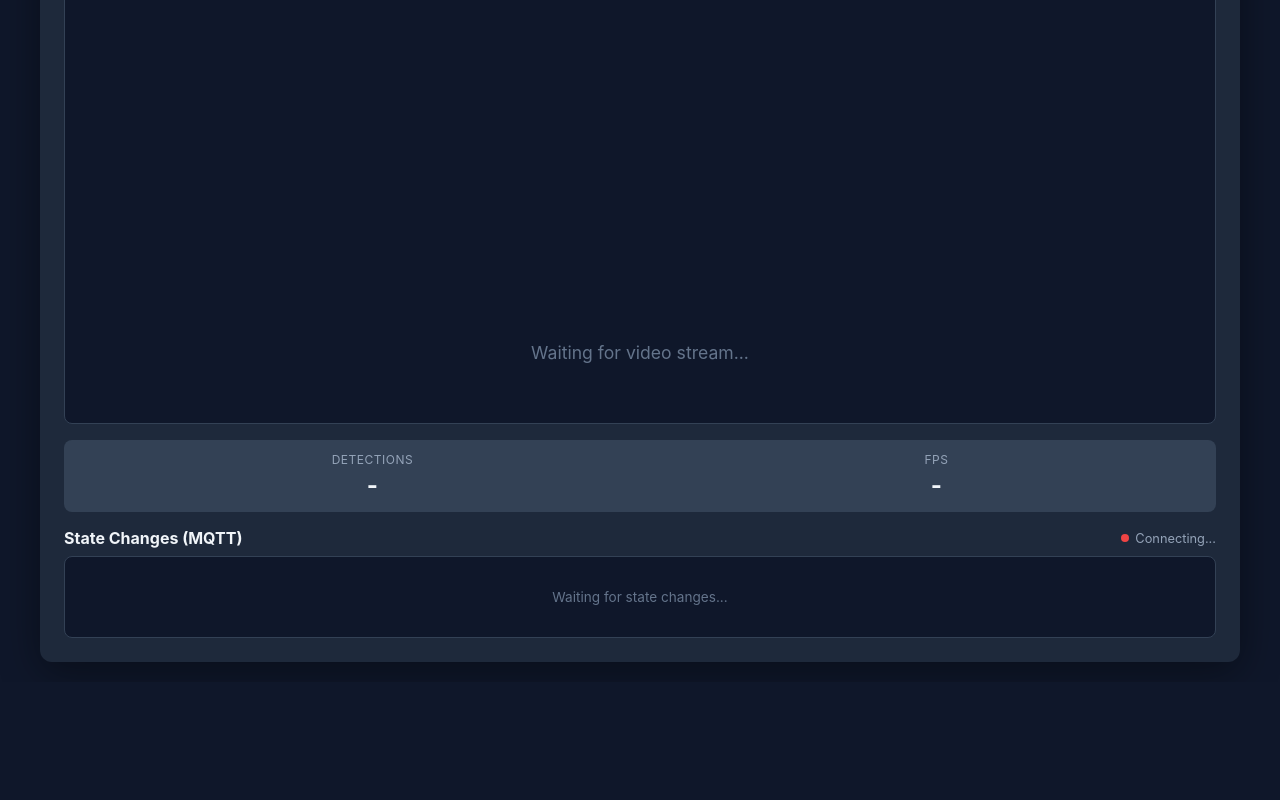
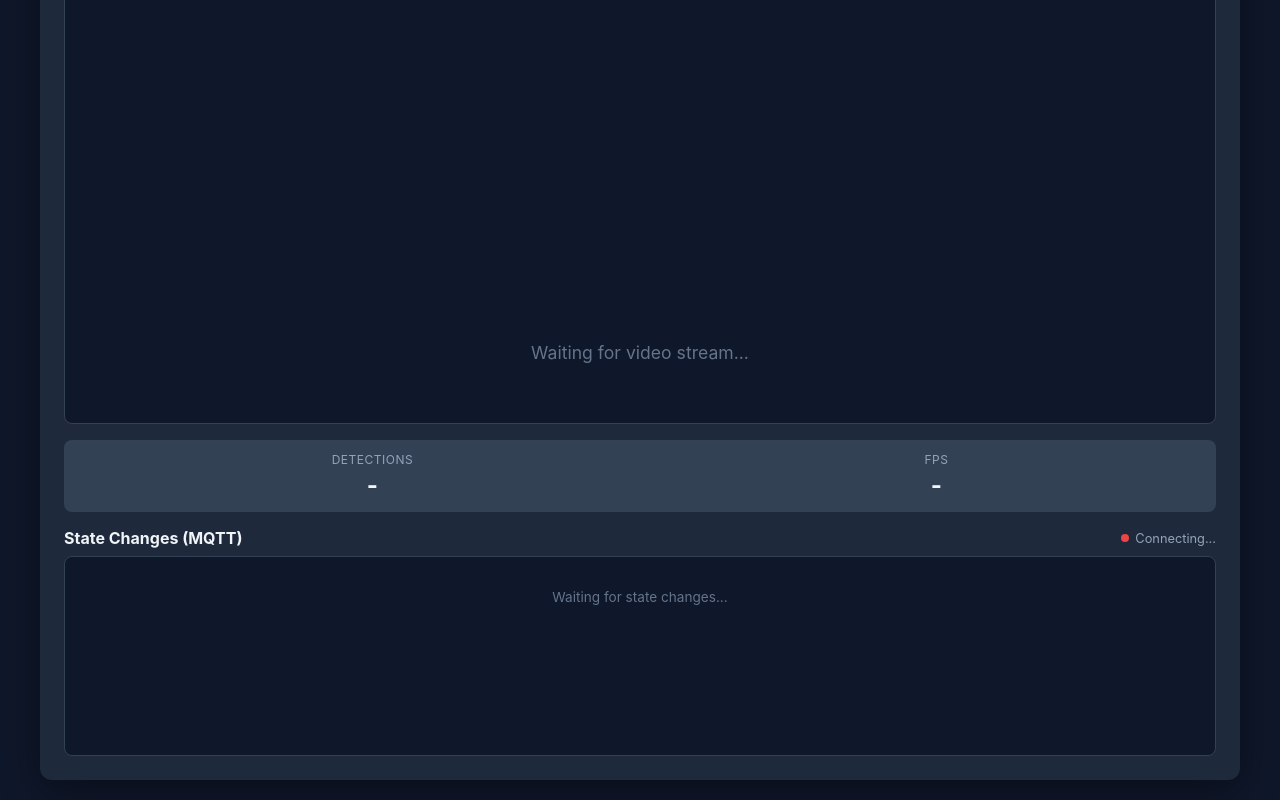
Before and after one commit to jordandelbar/detr-mmap, a plain HTML site: page index.html in a window 1280 px wide. Shown: the part 393-1193 px from the top of the page. Before the commit the page ends 1075 px from the top, so only its background shows below. Drawn offline with Linux system fonts and the light colour scheme; a script that the page names is missing.

```diff
--- a/index.html
+++ b/index.html
@@ -155,7 +155,7 @@
                 background: #0f172a;
                 border-radius: 8px;
                 padding: 12px;
-                max-height: 200px;
+                height: 200px;
                 overflow-y: auto;
                 font-family: "Monaco", "Menlo", monospace;
                 font-size: 0.85em;
```
